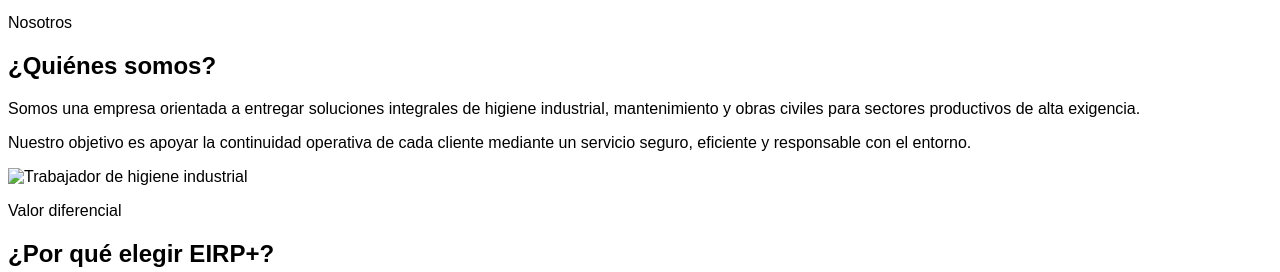
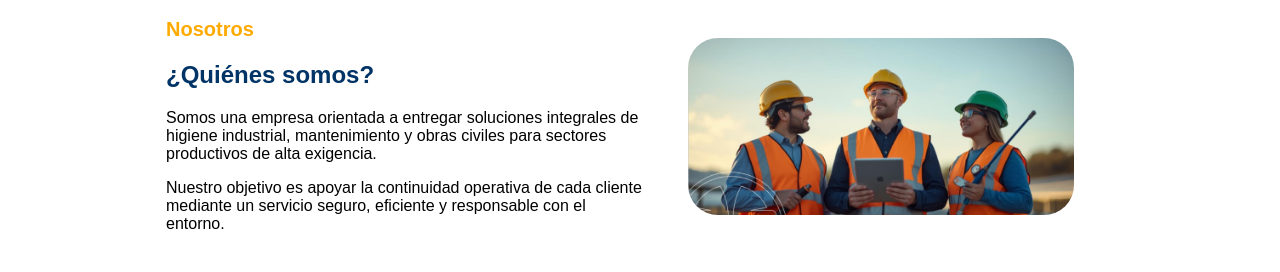
Before and after one commit to yorbyn/evaluacion-p2026, a plain HTML site: page index.html in a window 1280 px wide. Shown: the part 664-936 px from the top of the page. Drawn offline with Linux system fonts and the light colour scheme.

Commit message:
feat: sobre-nosotros complete

```diff
--- a/css/styles.css
+++ b/css/styles.css
@@ -149,3 +149,25 @@ footer {
   border-color: #D9D9D9;
   color: #D9D9D9;
 }
+
+.contenedor-sobre_nosotros {
+  display: flex;
+  justify-content: center;
+}
+
+.contenedor-principal {
+  flex-basis: 75%;
+  display: flex;
+}
+
+.contenedor-texto h2 {
+  color: #003366;
+}
+
+.contenedor-principal img {
+  border-radius: 3rem;
+}
+
+.contendor-img {
+  padding: 4rem;
+}
--- a/index.html
+++ b/index.html
@@ -63,7 +63,10 @@
   <!--Fin Header-->
 
   <!--Inicio nosotros-->
-  <p>Nosotros</p>
+  <div class="contenedor-sobre_nosotros">
+    <div class="contenedor-principal">
+      <div class="contenedor-texto">
+        <p class="texto-amarillo">Nosotros</p>
 
         <h2>¿Quiénes somos?</h2>
 
@@ -77,8 +80,13 @@
           Nuestro objetivo es apoyar la continuidad operativa de cada cliente
           mediante un servicio seguro, eficiente y responsable con el entorno.
         </p>
+      </div>
 
-  <img src="" alt="Trabajador de higiene industrial" />
+      <div class="contendor-img">
+      <img src="img/about.png" alt="Trabajador de higiene industrial" />
+      </div>
+    </div>
+  </div>
 
   <!--Fin nosotros-->
 
```
Lines whose indentation alone changed are shown as unchanged.
